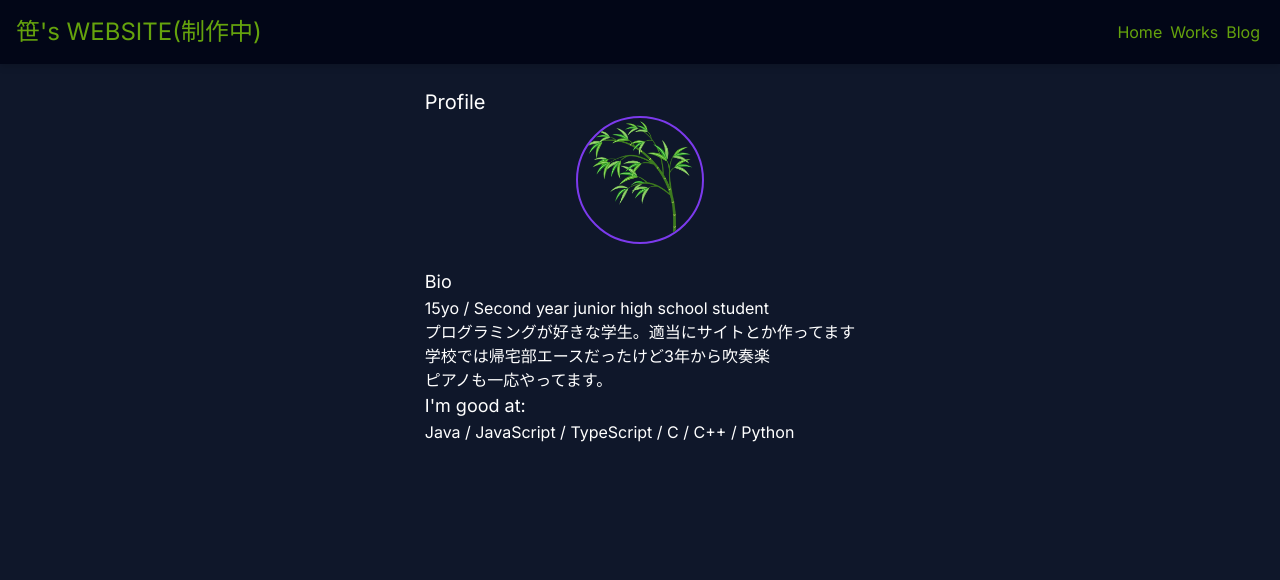
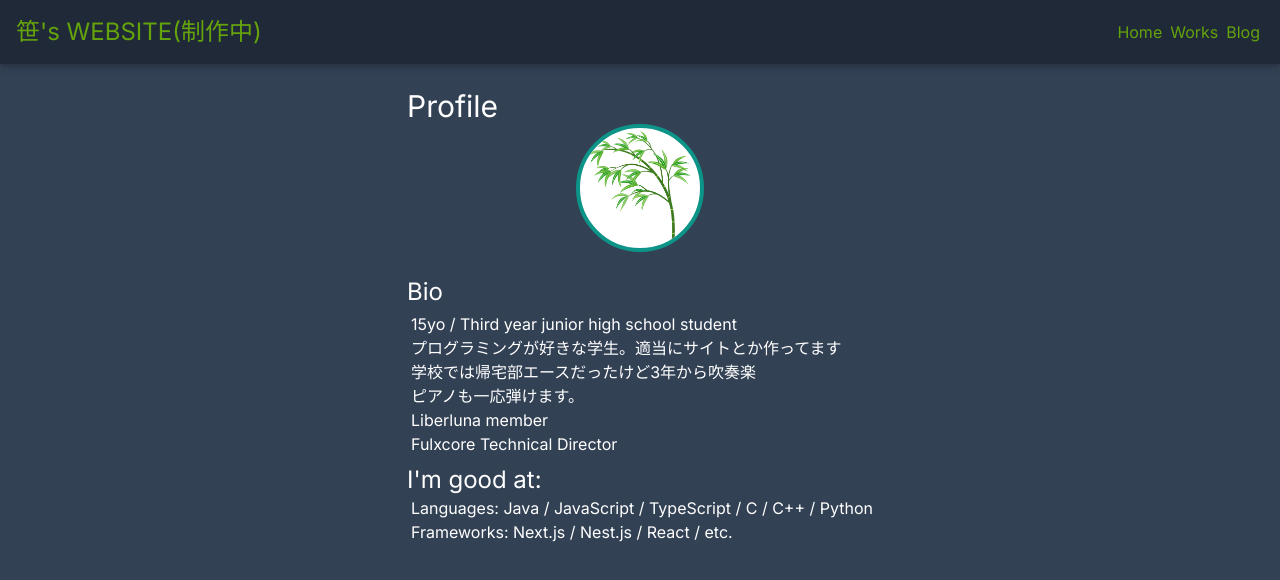
Before and after one commit to sasa-prog/sasa-prog.github.io, a Next.js app: page / in a window 1280 px wide. Shown: the top 580 px of the page. Built offline with nearby package versions, Linux system fonts and the light colour scheme.

Commit message:
update top page design

```diff
--- a/src/app/layout.tsx
+++ b/src/app/layout.tsx
@@ -15,7 +15,7 @@ export default function RootLayout({
         <header className="sticky top-0 z-20 drop-shadow-md">
           <Nav />
         </header>
-        <main className="flex min-h-screen flex-col p-6 bg-slate-900">
+        <main className="flex min-h-screen flex-col p-6 bg-slate-700">
           {children}
         </main>
       </body>
--- a/src/app/page.tsx
+++ b/src/app/page.tsx
@@ -7,16 +7,17 @@ export const metadata: Metadata = {
 export default function Home() {
   return (
     <div className="mx-auto text-white">
-      <h1 className="text-xl">Profile</h1>
-      <img src="sasa.png" width={128} height={128} alt="profile" className="mx-auto my-auto border-solid border-2 rounded-full border-violet-600"/>
+      <h1 className="text-3xl">Profile</h1>
+      <img src="sasa.png" width={128} height={128} alt="profile" className="mx-auto my-auto border-solid border-4 rounded-full border-teal-600 bg-white"/>
       <br/>
-      <section>
-        <h2 className="text-lg">Bio</h2>
-        <p>15yo / Second year junior high school student<br />プログラミングが好きな学生。適当にサイトとか作ってます<br/>学校では帰宅部エースだったけど3年から吹奏楽<br/>ピアノも一応やってます。</p>
+      <section className="border-solid border-1 border-white rounded mb-2">
+        <h2 className="text-2xl">Bio</h2>
+        <p className="pt-1 pl-1">15yo / Third year junior high school student<br />プログラミングが好きな学生。適当にサイトとか作ってます<br/>学校では帰宅部エースだったけど3年から吹奏楽<br/>ピアノも一応弾けます。<br/>Liberluna member<br/>Fulxcore Technical Director</p>
       </section>
-      <section>
-        <h2 className="text-lg">I&apos;m good at:</h2>
-        <p>Java / JavaScript / TypeScript / C / C++ / Python</p>
+      <section className="mt-2">
+        <h2 className="text-2xl">I&apos;m good at:</h2>
+        <p className="pl-1">Languages: Java / JavaScript / TypeScript / C / C++ / Python</p>
+        <p className="pl-1">Frameworks: Next.js / Nest.js / React / etc.</p>
       </section>
     </div>
   );
--- a/src/components/navigationBar.tsx
+++ b/src/components/navigationBar.tsx
@@ -2,7 +2,7 @@ import Link from "next/link";
 
 export default function navigationBar() {
     return (
-        <nav className="flex items-center bg-slate-950 text-lime-600">
+        <nav className="flex items-center bg-gray-800 text-lime-600 shadow-md">
             <div className="justify-start w-1/2 pl-2 py-2">
                 <a href="/"><h2 className="text-2xl m-2">笹&apos;s WEBSITE(制作中)</h2></a>
             </div>
```
